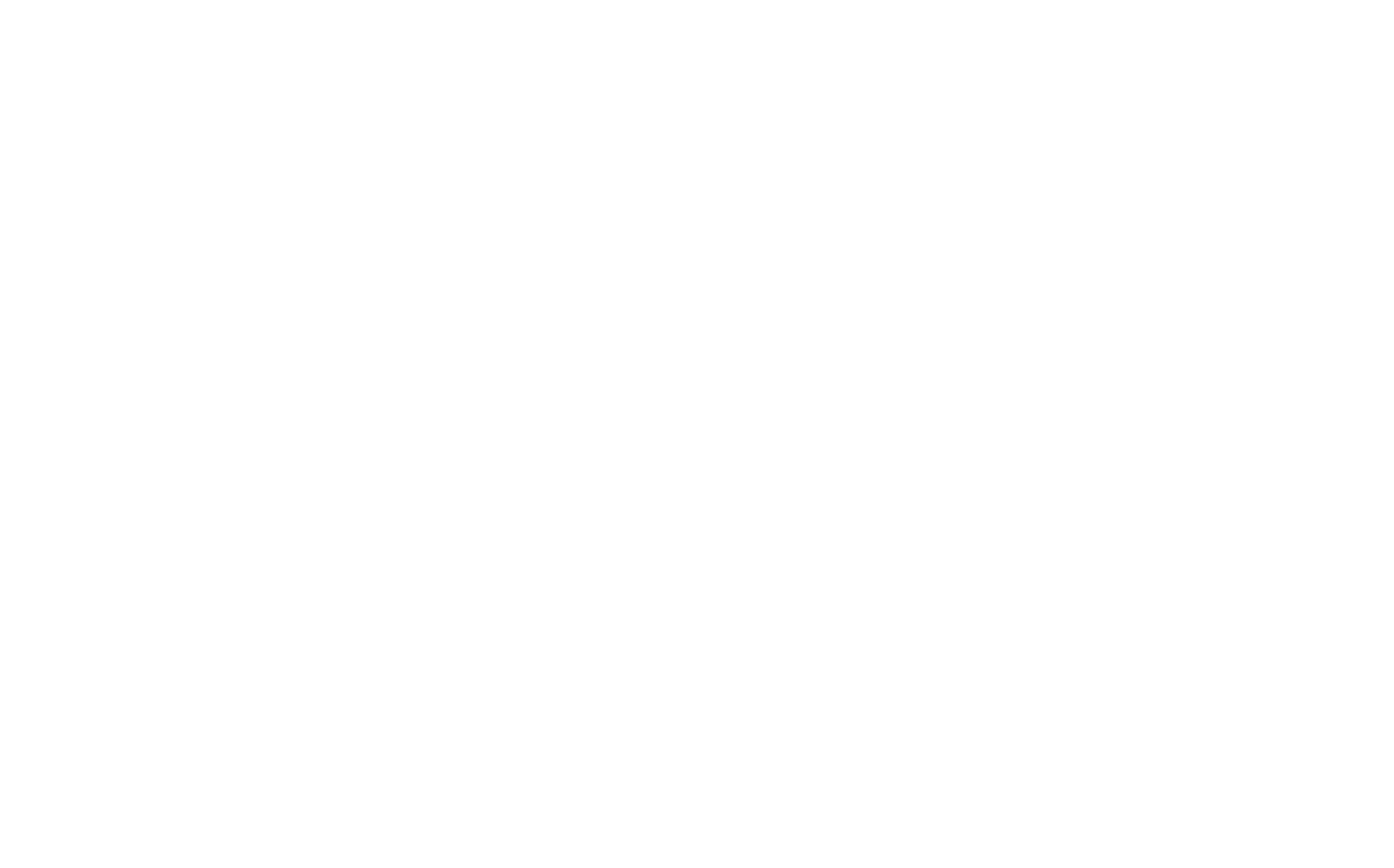
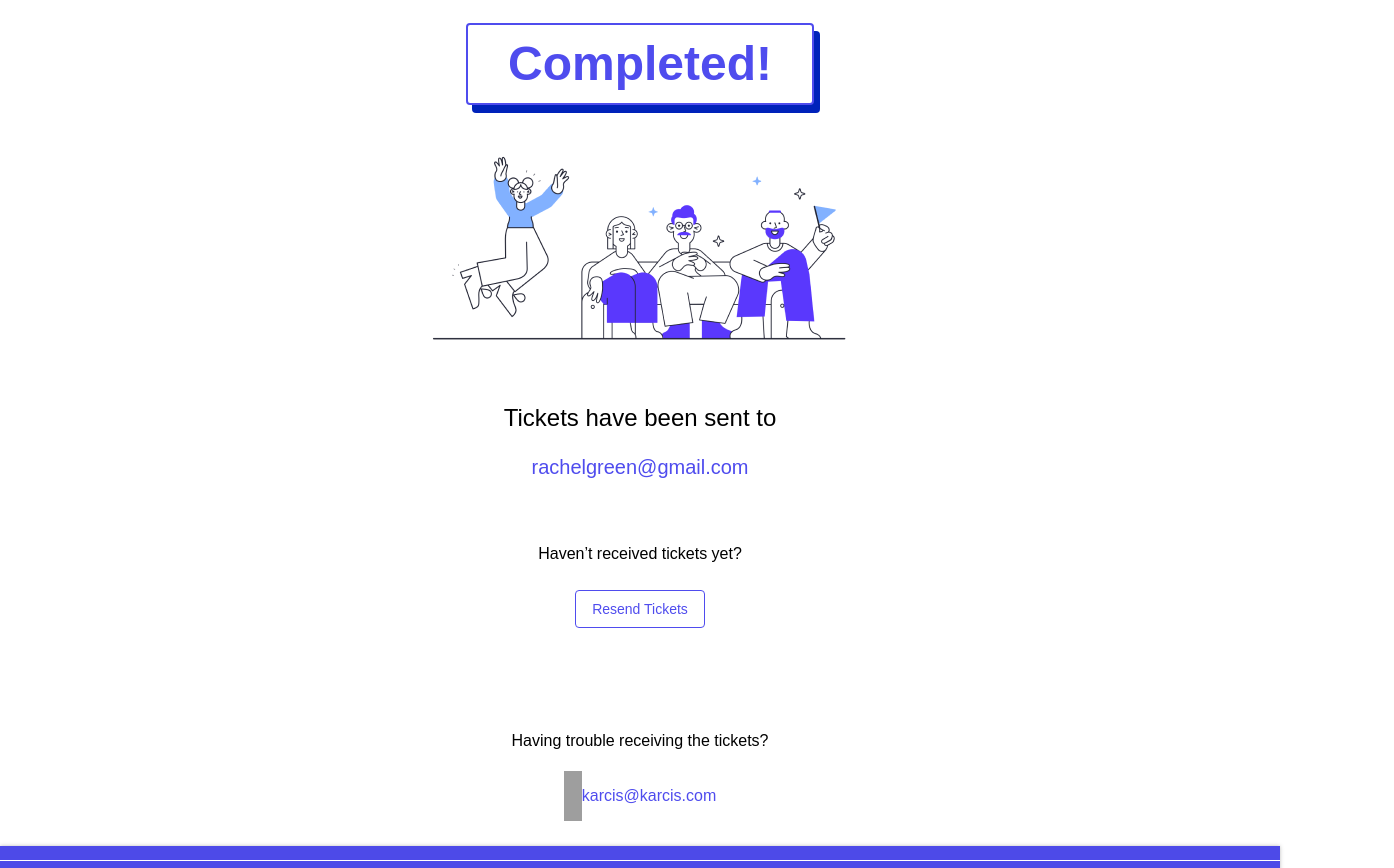
Before and after one commit to Tiketeer/Tiketeer-FE, a React (Create React App) app: page /payment-complete in a window 1280 px wide. Before the commit this address had no page. Shown: the part 120-988 px from the top of the page, 1394 px wide, since content can reach past the window. Before the commit the page ends 800 px from the top, so only its background shows below. Built offline with nearby package versions, Linux system fonts and the light colour scheme; grey boxes are pictures that could not be loaded.

Commit message:
publish payment confirm page

```diff
--- a/src/App.tsx
+++ b/src/App.tsx
@@ -2,12 +2,14 @@
 import './App.css';
 import LoginPage from 'pages/login/LoginPage';
 import MyPage from 'pages/mypage/MyPage';
+import PaymentConfirmPage from 'pages/payment/PaymentConfirmPage';
 
 function App() {
     return (
         <Routes>
             <Route path="/login" element={<LoginPage />} />
             <Route path="/mypage" element={<MyPage />} />
+            <Route path="/payment-complete" element={<PaymentConfirmPage />} />
         </Routes>
     );
 }
--- /dev/null
+++ b/src/components/payment/PaymentConfirm.tsx
@@ -0,0 +1,130 @@
+import styled from '@emotion/styled';
+
+export const PageWrapper = styled.div`
+    min-height: 100vh;
+    display: flex;
+    flex-direction: column;
+    justify-content: space-between;
+`;
+
+export const MainContent = styled.main`
+    padding: 10px 0px 20px 0px;
+    width: 100%;
+    display: flex;
+    flex-direction: column;
+    align-items: center;
+`;
+
+export const ConfirmationMessageSection = styled.section`
+    display: flex;
+    max-width: 426px;
+    flex-direction: column;
+    align-items: center;
+    font-size: 16px;
+    color: var(--Brand-Primary-Default, #4f4cee);
+    font-weight: 500;
+    white-space: nowrap;
+`;
+export const ConfirmationMessage = styled.div`
+    justify-content: center;
+    border-radius: 4px;
+    box-shadow: 6px 8px 0px 0px #0022ba;
+    border: 2px solid rgba(79, 76, 238, 1);
+    background-color: var(--White, #fff);
+    margin-top: 60px;
+    padding: 15px 40px;
+    font:
+        700 48px/1 'Cabinet Grotesk',
+        sans-serif;
+    color: rgba(79, 76, 238, 1);
+
+    @media (max-width: 991px) {
+        font-size: 40px;
+        margin-top: 40px;
+        white-space: initial;
+        padding: 0 20px;
+    }
+`;
+
+export const TicketImage = styled.img`
+    width: 100%;
+    max-width: 426px;
+    margin-top: 20px;
+`;
+
+export const SentToMessage = styled.p`
+    color: #000;
+    margin-top: 39px;
+    font:
+        24px 'General Sans',
+        sans-serif;
+    font-weight: 500;
+`;
+
+export const EmailAddress = styled.p`
+    margin-top: 0px;
+    font:
+        20px 'General Sans',
+        sans-serif;
+    color: rgba(79, 76, 238, 1);
+    font-weight: 500;
+`;
+
+export const ResendMessageContainer = styled.div`
+    margin-top: 30px;
+    display: flex;
+    flex-direction: column;
+    align-items: center;
+`;
+
+export const ResendMessage = styled.p`
+    color: #000;
+    font-family: 'General Sans', sans-serif;
+    font-weight: 500;
+`;
+
+export const ResendButton = styled.button`
+    display: flex;
+    align-items: center;
+    justify-content: center;
+    border-radius: 4px;
+    border: 1px solid rgba(79, 76, 238, 1);
+    background-color: #fff;
+    margin-top: 11px;
+    padding: 10px 16px;
+    font-family: 'General Sans', sans-serif;
+    font-size: 14px;
+    font-weight: 500;
+    color: rgba(79, 76, 238, 1);
+    cursor: pointer;
+
+    @media (max-width: 991px) {
+        white-space: initial;
+    }
+`;
+
+export const HelpMessage = styled.p`
+    color: #000;
+    font-family: 'General Sans', sans-serif;
+    margin-top: 104px;
+    font-weight: 500;
+`;
+
+export const SupportContact = styled.div`
+    display: flex;
+    /* margin-top: 6px; */
+    /* gap: 10px; */
+    padding: 5px 0px;
+`;
+
+export const SupportIcon = styled.img`
+    aspect-ratio: 1;
+    width: 18px;
+`;
+
+export const SupportEmail = styled.p`
+    flex-grow: 1;
+    font-family: 'General Sans', sans-serif;
+    color: rgba(79, 76, 238, 1);
+    font-weight: 500;
+`;
--- /dev/null
+++ b/src/pages/payment/PaymentConfirmPage.tsx
@@ -0,0 +1,52 @@
+import PageFooter from 'components/page-footer/PageFooter';
+import PageHeader from 'components/page-header/PageHeader';
+import {
+    PageWrapper,
+    MainContent,
+    ConfirmationMessage,
+    TicketImage,
+    // TicketInfo,
+    EmailAddress,
+    // HelpSection,
+    ResendButton,
+    SupportContact,
+    SupportIcon,
+    HelpMessage,
+    ResendMessage,
+    ResendMessageContainer,
+    SentToMessage,
+    SupportEmail,
+    ConfirmationMessageSection,
+} from 'components/payment/PaymentConfirm';
+import paymentConfirmImg from '../../assets/image/payment_confirm.png';
+
+const PaymentConfirmPage = () => {
+    return (
+        <PageWrapper>
+            <PageHeader isLogined={true} />
+            <MainContent>
+                <ConfirmationMessageSection>
+                    <ConfirmationMessage>Completed!</ConfirmationMessage>
+                </ConfirmationMessageSection>
+                <TicketImage src={paymentConfirmImg} alt="Ticket Confirmation" />
+                <SentToMessage>Tickets have been sent to</SentToMessage>
+                <EmailAddress>rachelgreen@gmail.com</EmailAddress>
+                <ResendMessageContainer>
+                    <ResendMessage>Haven’t received tickets yet?</ResendMessage>
+                    <ResendButton role="button">Resend Tickets</ResendButton>
+                </ResendMessageContainer>
+                <HelpMessage>Having trouble receiving the tickets?</HelpMessage>
+                <SupportContact>
+                    <SupportIcon
+                        src="https://cdn.builder.io/api/v1/image/assets/TEMP/1d0246a61d4fe3f66b215fd7d912d40a736106c7befbb9d974f51887f045bbe5?apiKey=c046a1fbbdc64c33bd7372e3519527dd&"
+                        alt="Support"
+                    />
+                    <SupportEmail>karcis@karcis.com</SupportEmail>
+                </SupportContact>
+            </MainContent>
+            <PageFooter />
+        </PageWrapper>
+    );
+};
+
+export default PaymentConfirmPage;
```
Also changed, not shown: src/assets/image/payment_confirm.png (added).
